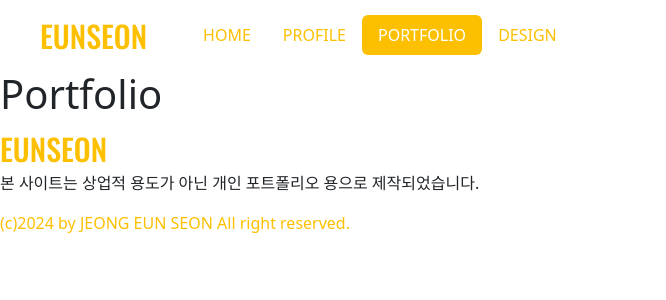
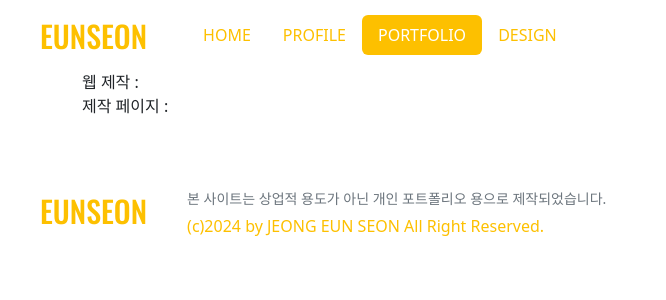
Before and after one commit to jeunseon/vue-webpack-template, a Vue app: page /#/portfolio in a window 1280 px wide. Shown: the top 300 px of the page, without its empty margins (0-666 px from the left). Built offline with nearby package versions, Linux system fonts and the light colour scheme.

Commit message:
portfolio page 기본 사항틀 제작

```diff
--- a/src/components/Footer.vue
+++ b/src/components/Footer.vue
@@ -1,12 +1,14 @@
 <template>
     <footer>
         <Logo />
-        <p>본 사이트는 상업적 용도가 아닌 개인 포트폴리오 용으로 제작되었습니다.</p>
-        <a
-            href="https://github.com/jeunseon"
-            target="_blank">
-            (c){{ new Date().getFullYear() }} by JEONG EUN SEON  All right reserved.
-        </a>
+        <div class="footerRight">
+            <p>본 사이트는 상업적 용도가 아닌 개인 포트폴리오 용으로 제작되었습니다.</p>
+            <a
+                href="https://github.com/jeunseon"
+                target="_blank">
+                (c){{ new Date().getFullYear() }} by JEONG EUN SEON  All Right Reserved.
+            </a>
+        </div>
     </footer>
 </template>
 
@@ -21,5 +23,23 @@ export default {
 </script>
 
 <style lang="scss" scoped>
+@import "~/scss/main.scss";
 
+footer {
+    padding: 70px 40px 0;
+    display: flex;
+    .logo {
+        margin-right: 40px;
+    }
+    .footerRight {
+        p {
+            color: $gray-600;
+            font-size: 14px;
+            margin-bottom: 5px;
+        }
+        a {
+            text-decoration: none;
+        }
+    }
+}
 </style>
--- a/src/routes/Design.vue
+++ b/src/routes/Design.vue
@@ -1,3 +1,6 @@
 <template>
-    <h1>SNS & BANNER DESIGN</h1>
+    <div class="container">
+        <h2>SNS & BANNER DESIGN</h2>
+
+    </div>
 </template>
--- a/src/routes/Portfolio.vue
+++ b/src/routes/Portfolio.vue
@@ -1,3 +1,34 @@
 <template>
-    <h1>Portfolio</h1>
+    <div class="container">
+        <div class="skeletons">
+            <div class="skeleton poster"></div>
+            <div class="specs">
+                <div class="skeleton title"></div>
+                <div class="skeleton btns"></div>
+                <div class="skeleton etc">
+                    <span>웹 제작 : </span>
+                </div>
+                <div class="skeleton etc">
+                    <span>제작 페이지 : </span>
+                </div>
+                <div class="skeleton icons"></div>
+            </div>
+        </div>
+    </div>
 </template>
+
+<script>
+export default {
+    data() {
+        return {
+
+        }
+    }
+}
+</script>
+
+<style lang="scss" scoped>
+@import "~/scss/main.scss";
+
+
+</style>
```
